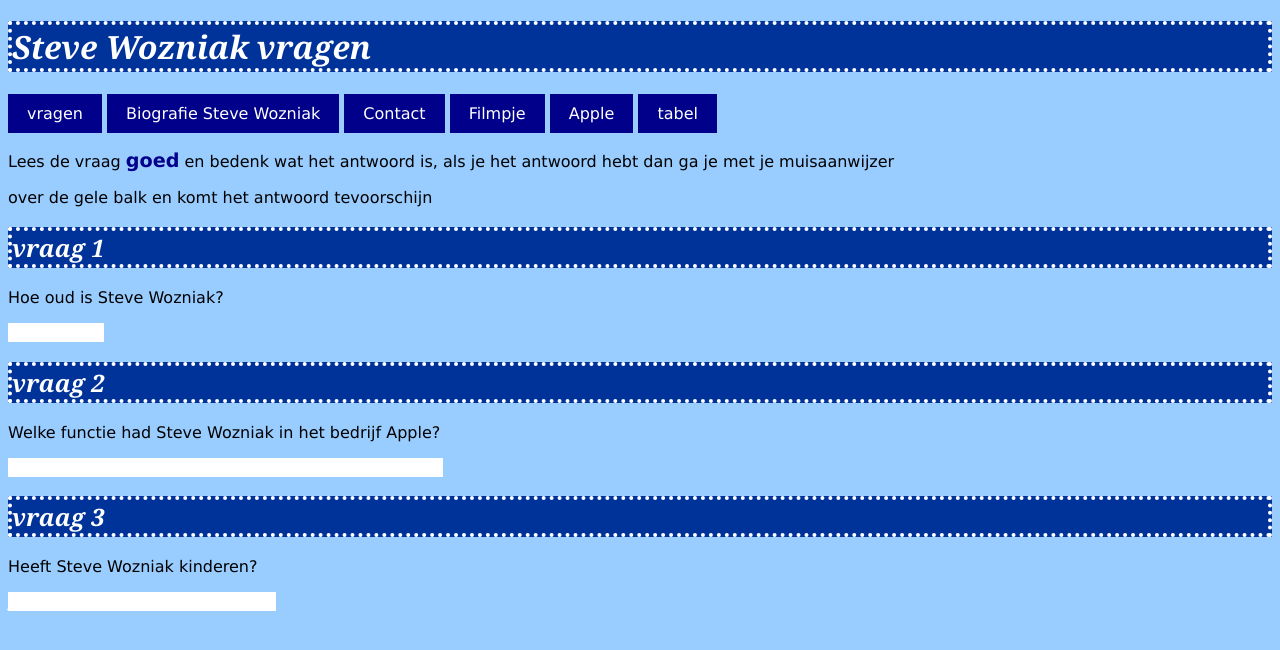
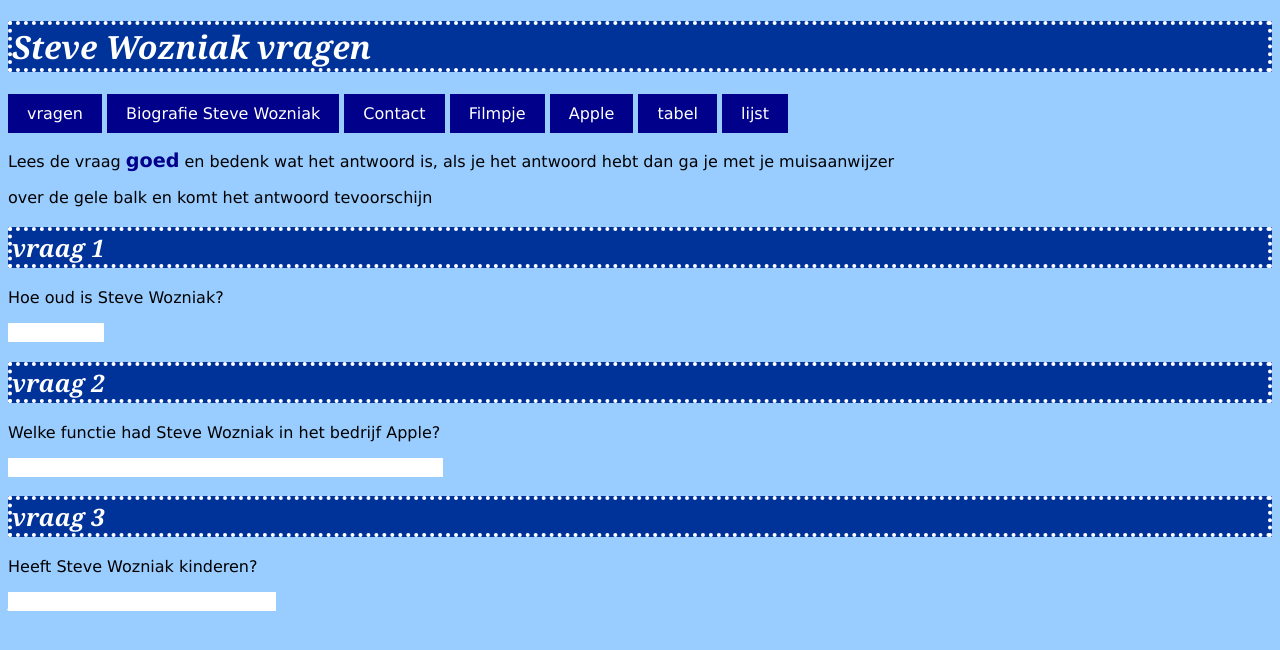
Before and after one commit to BodiD/BodiD.github.io, a plain HTML site: page vragen.html in a window 1280 px wide. Drawn offline with Linux system fonts and the light colour scheme.

Commit message:
Lijst.html link ingezet bij alle pagina's.

```diff
--- a/vragen.html
+++ b/vragen.html
@@ -15,6 +15,7 @@
         <a href="Filmpje.html">Filmpje</a>
         <a href="Apple.html">Apple</a>
         <a href="tabel.html">tabel</a>
+        <a href="lijst.html">lijst</a>
     </p>
 
     <p id="uitleg">
```
Also changed, not shown: Apple.html (+1 -0 lines).
